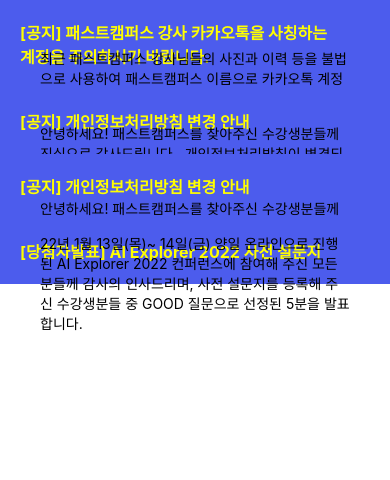
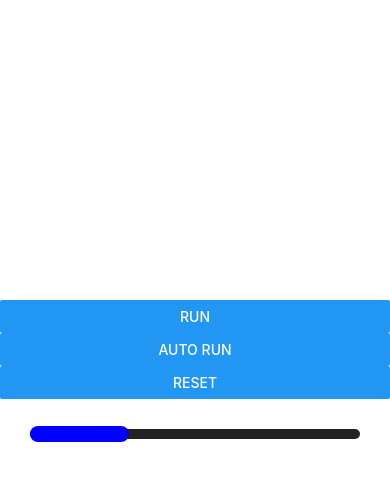
Before and after one commit to thetentmaker/RNAnimation, a React Native app: screen / in a window 390 px wide. Shown: the top 480 px of the page. Built offline with nearby package versions, Linux system fonts and the light colour scheme; some icons are missing.

Commit message:
WIP - ProgressBar

```diff
--- a/App.tsx
+++ b/App.tsx
@@ -6,12 +6,12 @@
  */
 import React from 'react';
 import { SafeAreaProvider } from 'react-native-safe-area-context';
-import Collapse from './src/chapter3/Collapse';
+import ProgressBar from './src/chapter3/ProgressBar';
 
 function App() {
   return (
     <SafeAreaProvider>
-      <Collapse />
+      <ProgressBar />
     </SafeAreaProvider>
   );
 }
--- /dev/null
+++ b/src/chapter3/ProgressBar.tsx
@@ -0,0 +1,55 @@
+import { Button, StyleSheet, View } from 'react-native';
+import { SafeAreaView } from 'react-native-safe-area-context';
+
+const ProgressBar = () => {
+  const onPressRun = () => {
+    console.log('run');
+  };
+  const onPressAutoRun = () => {
+    console.log('auto run');
+  };
+  const onPressReset = () => {
+    console.log('reset');
+  };
+  return (
+    <SafeAreaView style={styles.container}>
+      <Button title="run" onPress={onPressRun} />
+      <Button title="auto run" onPress={onPressAutoRun} />
+      <Button title="reset" onPress={onPressReset} />
+
+      {/* ProgressBar Container */}
+      <View style={styles.progressBar}>
+        {/* ProgressBar 바닥 */}
+        <View style={styles.progressBarInner} />
+        {/* Progressbar 움직이는 부분 */}
+        <View style={styles.progressBarMoving} />
+      </View>
+    </SafeAreaView>
+  );
+};
+
+export default ProgressBar;
+
+const styles = StyleSheet.create({
+  container: {
+    flex: 1,
+    marginTop: 300,
+  },
+  progressBar: {
+    position: 'relative',
+    margin: 30,
+    justifyContent: 'center',
+  },
+  progressBarInner: {
+    backgroundColor: '#222',
+    height: 10,
+    borderRadius: 10,
+  },
+  progressBarMoving: {
+    backgroundColor: 'blue',
+    height: 16,
+    position: 'absolute',
+    width: '30%',
+    borderRadius: 100,
+  },
+});
```
